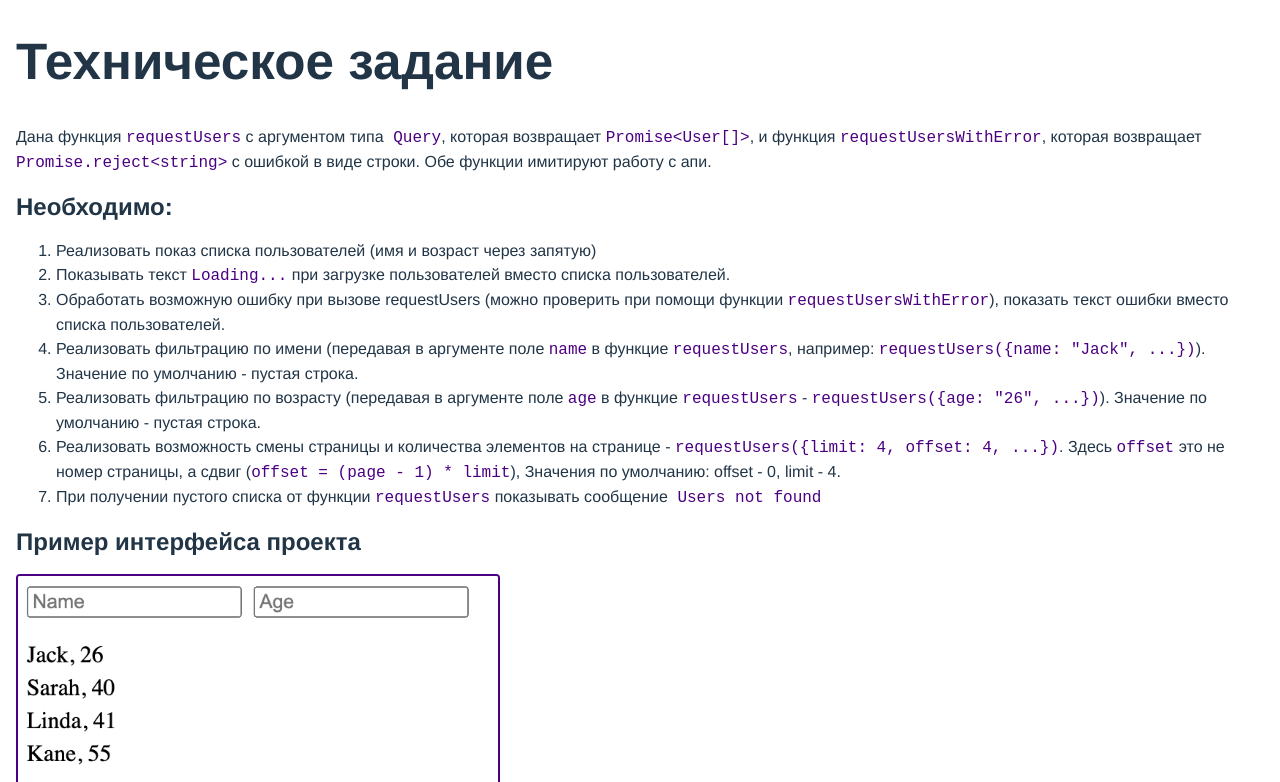
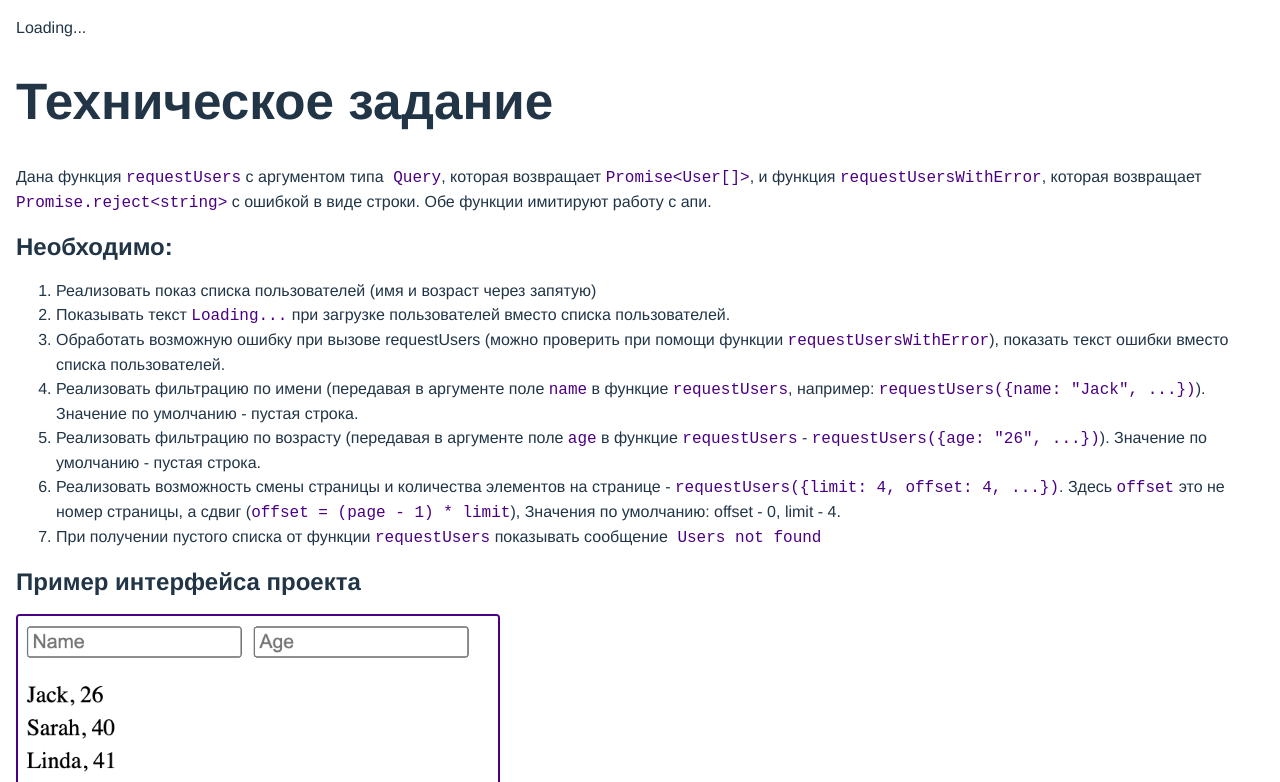
Before and after one commit to TinyMan66/users-app, a React (Create React App) app: page / in a window 1280 px wide. Shown: the top 782 px of the page. Built offline with nearby package versions, Linux system fonts and the light colour scheme.

Commit message:
feat: create Loading component

```diff
--- a/src/App.tsx
+++ b/src/App.tsx
@@ -2,6 +2,7 @@ import { requestUsers, requestUsersWithError, User, Query } from "./api";
 import "./styles.css";
 
 import Requirements from "./Requirements";
+import {Loading} from "./Loading";
 
 // Примеры вызова функций, в консоли можно увидеть возвращаемые результаты
 requestUsers({ name: "", age: "", limit: 4, offset: 0 }).then(console.log);
@@ -10,5 +11,10 @@ requestUsersWithError({ name: "", age: "", limit: 4, offset: 0 }).catch(
 );
 
 export default function App() {
-  return <Requirements />;
+  return (
+      <div>
+        <Loading/>
+        <Requirements/>
+      </div>
+);
 }
--- /dev/null
+++ b/src/Loading.tsx
@@ -0,0 +1,5 @@
+import { FC } from "react";
+
+export const Loading: FC = () => {
+    return <p>Loading...</p>;
+};
```
